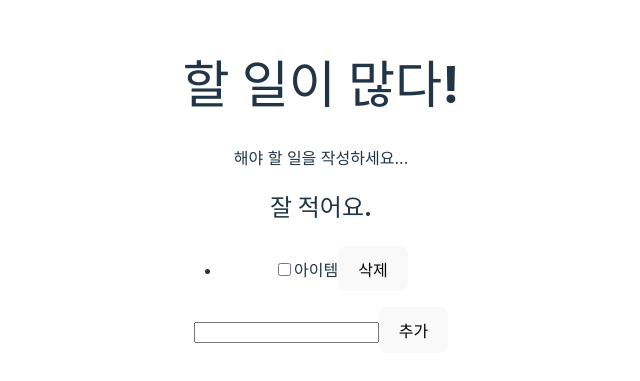
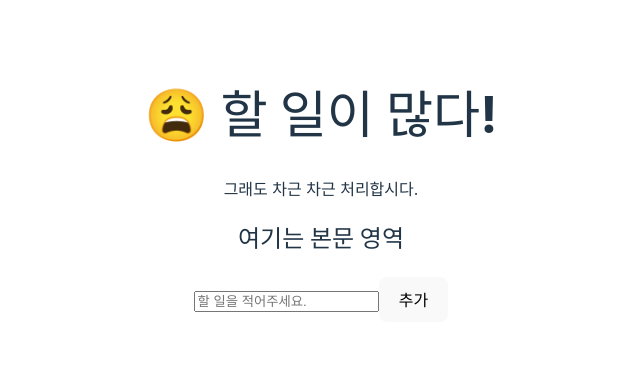
Before and after one commit to parkjangwon/react-todo, a React (Vite) app: page / in a window 1280 px wide. Shown: the part 213-594 px from the top of the page, without its empty margins (319-959 px from the left). Built offline with nearby package versions, Linux system fonts and the light colour scheme.

Commit message:
feat: todo 추가 및 할일 목록 구현, 프리티어 적용, tailwind 제거

```diff
--- a/package.json
+++ b/package.json
@@ -23,7 +23,7 @@
     "eslint-plugin-react-hooks": "^5.0.0",
     "eslint-plugin-react-refresh": "^0.4.14",
     "globals": "^15.12.0",
-    "tailwindcss": "^3.4.16",
+    "prettier": "^3.4.2",
     "vite": "^6.0.1"
   }
 }
--- a/src/component/ui/TodoContent.jsx
+++ b/src/component/ui/TodoContent.jsx
@@ -4,7 +4,7 @@ function TodoContent() {
     return (
         <>
             <div>
-                <h2>잘 적어요.</h2>
+                <h2>여기는 본문 영역</h2>
                 <TodoList/>
             </div>
         </>
--- a/src/component/ui/TodoCreate.jsx
+++ b/src/component/ui/TodoCreate.jsx
@@ -1,14 +1,38 @@
 import TodoButton from "./TodoButton.jsx";
+import {useState} from 'react';
 
-function TodoCreate() {
+import PropTypes from 'prop-types';
+
+function TodoCreate({addTodoItem}) {
+    const [listName, setListName] = useState('')
+    const handleSubmit = (event) => {
+        event.preventDefault()
+        if (listName.trim() !== '') {
+            addTodoItem(listName)
+            setListName('')
+        }
+    }
+
     return (
         <>
-            <div>
-                <input type="text"/>
-                <TodoButton text={'추가'}/>
-            </div>
+            <form onSubmit={handleSubmit}>
+                <div>
+                    <input
+                        type='text'
+                        name={'listName'}
+                        placeholder={'할 일을 적어주세요.'}
+                        value={listName}
+                        onChange={(event) => setListName(event.target.value)}
+                    />
+                    <TodoButton text={'추가'}/>
+                </div>
+            </form>
         </>
     )
 }
 
+TodoCreate.propTypes = {
+    addTodoItem: PropTypes.func.isRequired,
+};
+
 export default TodoCreate
--- a/src/component/ui/TodoHeader.jsx
+++ b/src/component/ui/TodoHeader.jsx
@@ -2,8 +2,8 @@ function TodoHeader() {
     return (
         <>
             <div>
-                <h1>할 일이 많다!</h1>
-                <p>해야 할 일을 작성하세요...</p>
+                <h1>😩 할 일이 많다!</h1>
+                <p>그래도 차근 차근 처리합시다.</p>
             </div>
         </>
     )
--- a/src/component/ui/TodoList.jsx
+++ b/src/component/ui/TodoList.jsx
@@ -1,21 +1,28 @@
-import TodoCreate from "./TodoCreate.jsx";
-import TodoButton from "./TodoButton.jsx";
+import TodoCreate from './TodoCreate.jsx'
+import TodoButton from './TodoButton.jsx'
+import { useState } from 'react'
 
 function TodoList() {
+  const [list, setList] = useState([])
+  const addTodoItem = todo => {
+    setList([...list, todo])
+  }
   return (
     <>
       <div>
         <ul>
-                    <li>
+          {list.map((todo, index) => (
+            <li key={index}>
               <label>
-                            <input type="checkbox"/>
+                <input type=' checkbox' />
                 <span></span>
-                            <span>아이템</span>
-                            <TodoButton text={'삭제'}/>
+                <span>{todo}</span>
+                <TodoButton text={'삭제'} />
               </label>
             </li>
+          ))}
         </ul>
-                <TodoCreate/>
+        <TodoCreate addTodoItem={addTodoItem} />
       </div>
     </>
   )
```
Also changed, not shown: tailwind.config.js (deleted, +0 -8 lines), 2 other files (tests, documents, lock files or other folders). Lines whose indentation alone changed are shown as unchanged.
